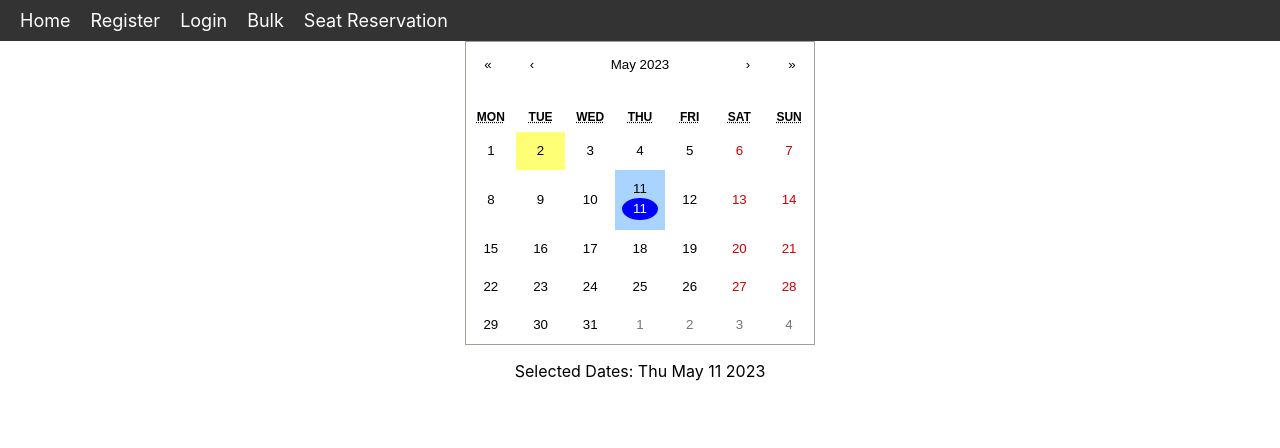
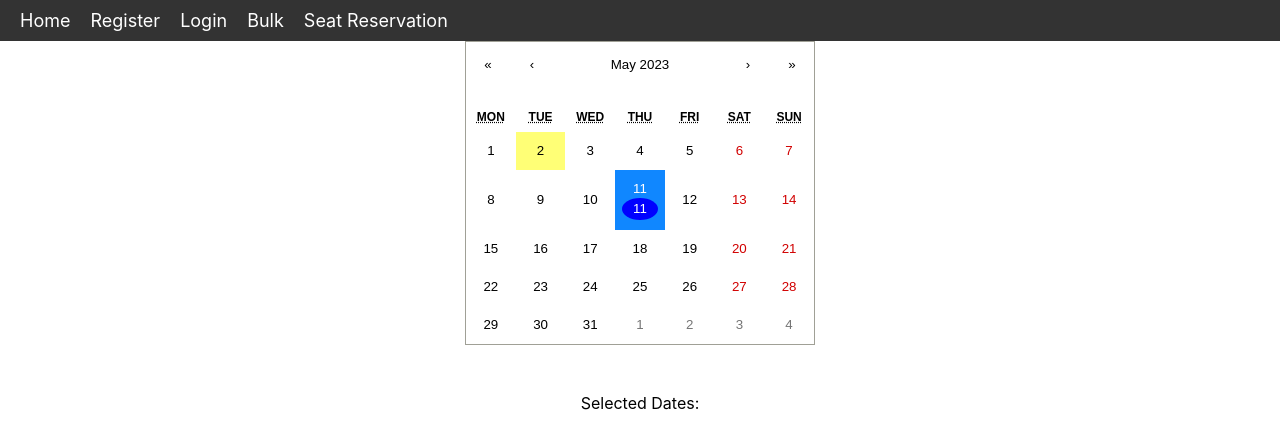
Before and after one commit to ankitajaswal/CMPE275_TeamProject, a React (Create React App) app in the folder frontend/wiors/: page /seatreservation in a window 1280 px wide. Both pictures are taken after a click on the button "11". Shown: the top 448 px of the page. Built offline with nearby package versions, Linux system fonts and the light colour scheme.

Commit message:
added start and end date

```diff
--- a/frontend/wiors/src/components/SeatReservationComponent.js
+++ b/frontend/wiors/src/components/SeatReservationComponent.js
@@ -1,37 +1,67 @@
 import React, { useState } from 'react';
 import Calendar from 'react-calendar';
-//import 'react-calendar/dist/Calendar.css';
+import 'react-calendar/dist/Calendar.css';
 import '../styles/seatreservation.css';
+
 function SeatReservation() {
+  const [selectedStartDate, setSelectedStartDate] = useState(null);
+  const [selectedEndDate, setSelectedEndDate] = useState(null);
   const [selectedDates, setSelectedDates] = useState([]);
 
   const handleDateChange = (date) => {
-    const dayOfWeek = date.getDay();
+    if (!selectedStartDate) {
+      if (date.getDay() >= 1 && date.getDay() <= 5) {
+        setSelectedStartDate(date);
+        setSelectedEndDate(null);
+        setSelectedDates([]);
+      }
+    } else if (!selectedEndDate && date > selectedStartDate) {
+      const startDate = new Date(selectedStartDate);
+      const endDate = new Date(date);
+      /*When selecting the end date,
+      it checks if the selected date is a weekday and greater than the start date.
+      It calculates the difference in days between the start and end dates
+      using the (endDate - startDate) / (1000 * 60 * 60 * 24) formula.
+      If the selected date satisfies these conditions
+      and the difference is 4 days or less, it is set as the end date,
+      and the dates within the range are updated.
+      */
+      const daysDifference = Math.round((endDate - startDate) / (1000 * 60 * 60 * 24));
+      //When selecting the start date,
+      //it verifies if the selected date is a weekday (Monday to Friday) using the getDay() method.
+      //If it is, the date is set as the start date.
+      if (date.getDay() >= 1 && date.getDay() <= 5 && daysDifference <= 4) {
+        setSelectedEndDate(date);
+        const datesInRange = getDatesInRange(selectedStartDate, date);
+        setSelectedDates(datesInRange);
+      }
+    } else {
+      setSelectedStartDate(date);
+      setSelectedEndDate(null);
+      setSelectedDates([]);
+    }
+  };
 
-    // Allow selection only on Monday to Friday (0 = Sunday, 6 = Saturday)
-    if (dayOfWeek >= 1 && dayOfWeek <= 5) {
-      const selectedDateIndex = selectedDates.findIndex((selectedDate) =>
-        selectedDate.toDateString() === date.toDateString()
-      );
-
-      if (selectedDateIndex > -1) {
-        const updatedDates = [...selectedDates];
-        updatedDates.splice(selectedDateIndex, 1);
-        setSelectedDates(updatedDates);
-      } else {
-        setSelectedDates([...selectedDates, date]);
+  const getDatesInRange = (startDate, endDate) => {
+    const dates = [];
+    const currentDate = new Date(startDate);
+    while (currentDate <= endDate) {
+      const dayOfWeek = currentDate.getDay();
+      if (dayOfWeek >= 1 && dayOfWeek <= 5) {
+        dates.push(new Date(currentDate));
       }
+      currentDate.setDate(currentDate.getDate() + 1);
     }
+    return dates;
   };
 
   const highlightSelectedDates = ({ date }) => {
     const dayOfWeek = date.getDay();
+    const isStartSelected = selectedStartDate && date.toDateString() === selectedStartDate.toDateString();
+    const isEndSelected = selectedEndDate && date.toDateString() === selectedEndDate.toDateString();
 
-    // Check if the date is included in the selectedDates array
-    const isSelected = selectedDates.some((selectedDate) => selectedDate.toDateString() === date.toDateString());
-
-    // Highlight selected dates (Monday to Friday) with a blue background color
-    if (dayOfWeek >= 1 && dayOfWeek <= 5 && isSelected) {
+    // Highlight selected start date and end date
+    if (isStartSelected || isEndSelected) {
       return (
         <div className="highlighted-date">
           {date.getDate()}
@@ -39,17 +69,35 @@ function SeatReservation() {
       );
     }
 
+    // Highlight selected dates within the range
+    if (selectedStartDate && selectedEndDate && dayOfWeek >= 1 && dayOfWeek <= 5) {
+      if (date >= selectedStartDate && date <= selectedEndDate) {
+        return (
+          <div className="highlighted-date">
+            {date.getDate()}
+          </div>
+        );
+      }
+    }
+
     return null;
   };
-
-
 
   return (
     <>
       <div className='calendar-container' style={{ display: 'flex', justifyContent: 'center', alignItems: 'center' }}>
-        <Calendar onChange={handleDateChange} value={selectedDates} tileContent={highlightSelectedDates} />
+        <Calendar onChange={handleDateChange} value={selectedStartDate || selectedEndDate} tileContent={highlightSelectedDates} />
       </div>
-      <div style={{ display: 'flex', justifyContent: 'center', alignItems: 'center' }}>
+      <div style={{ display: 'flex', justifyContent: 'center', alignItems: 'center', marginTop: '1rem' }}>
+        {selectedStartDate && selectedEndDate && (
+          <p className='text-center'>
+            <span className='bold'>Start Date:</span> {selectedStartDate.toDateString()}
+            <br />
+            <span className='bold'>End Date:</span> {selectedEndDate.toDateString()}
+          </p>
+        )}
+      </div>
+      <div style={{ display: 'flex', justifyContent: 'center', alignItems: 'center', marginTop: '1rem' }}>
         <p className='text-center'>
           <span className='bold'>Selected Dates:</span>
           {' '}
```
